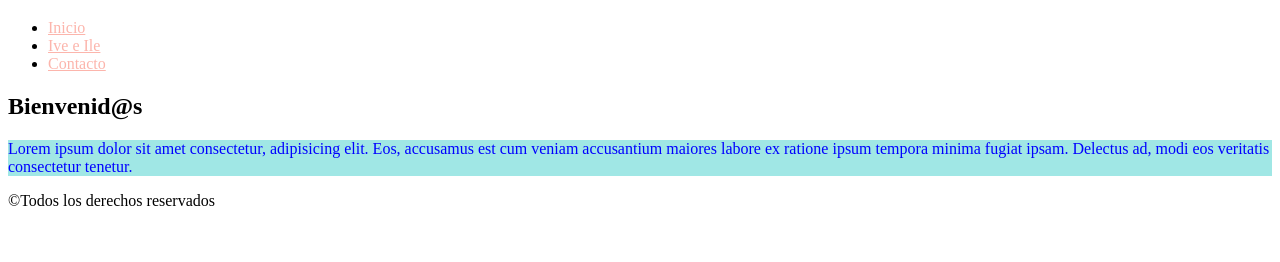
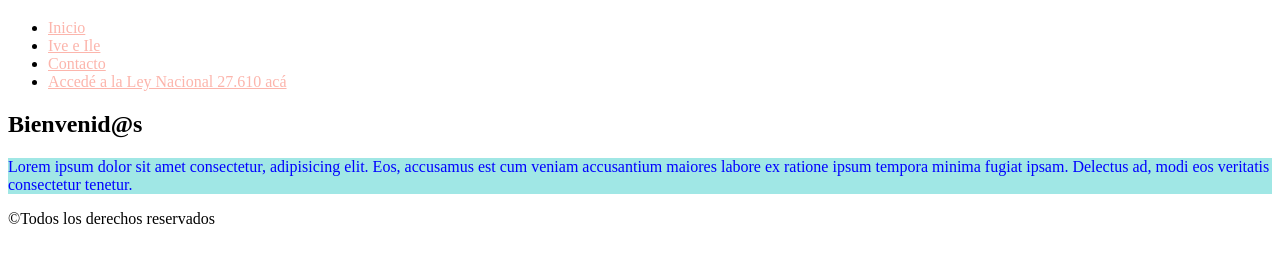
Before and after one commit to canda-creator/CET-Genero, a plain HTML site: page html/index.html in a window 1280 px wide. Shown: the part 70-332 px from the top of the page. Drawn offline with Linux system fonts and the light colour scheme.

Commit message:
sume link ley

```diff
--- a/html/index.html
+++ b/html/index.html
@@ -25,6 +25,8 @@
         <li> <a href="../html/contacto.html"
             >Contacto</a>
         </li>
+        <li> <a href="https://servicios.infoleg.gob.ar/infolegInternet/anexos/345000-349999/346231/norma.htm" target="_blank"
+            >Accedé a la Ley Nacional 27.610 acá</a>
     </ul>
     </header>
 
```
Also changed, not shown: html/ive-ile.html (+3 -0 lines).
